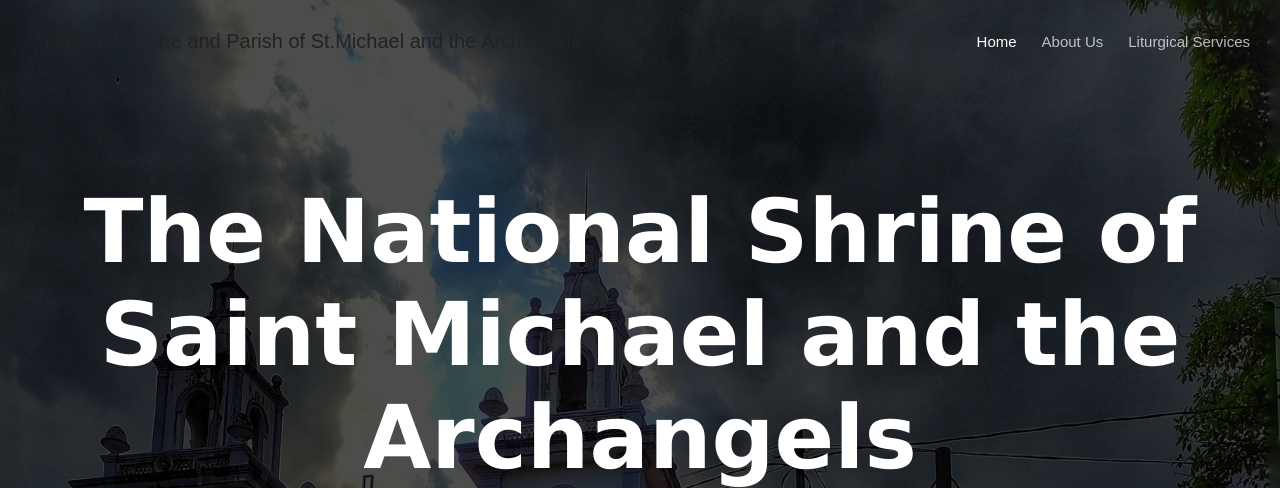
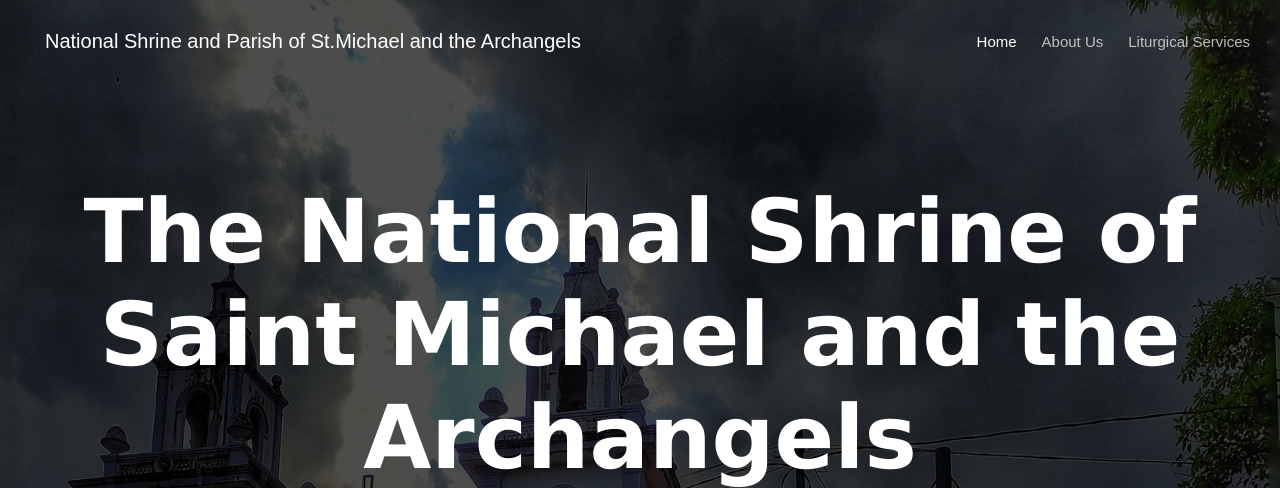
Before and after one commit to Maappie/virtual_church_support_center, a PHP site: page / in a window 1280 px wide. Shown: the top 488 px of the page. Run offline with PHP 8.4, Linux system fonts and the light colour scheme; data comes from the database, SQL or seed files in the repository.

Commit message:
changed the header color for better view

```diff
--- a/styling/index-style.css
+++ b/styling/index-style.css
@@ -35,7 +35,7 @@
 }
 
 .header-link {
-  color: #222;
+  color: #ffffff;
   font-size: 20px;
   font-weight: 400;
   text-decoration: none;
```
